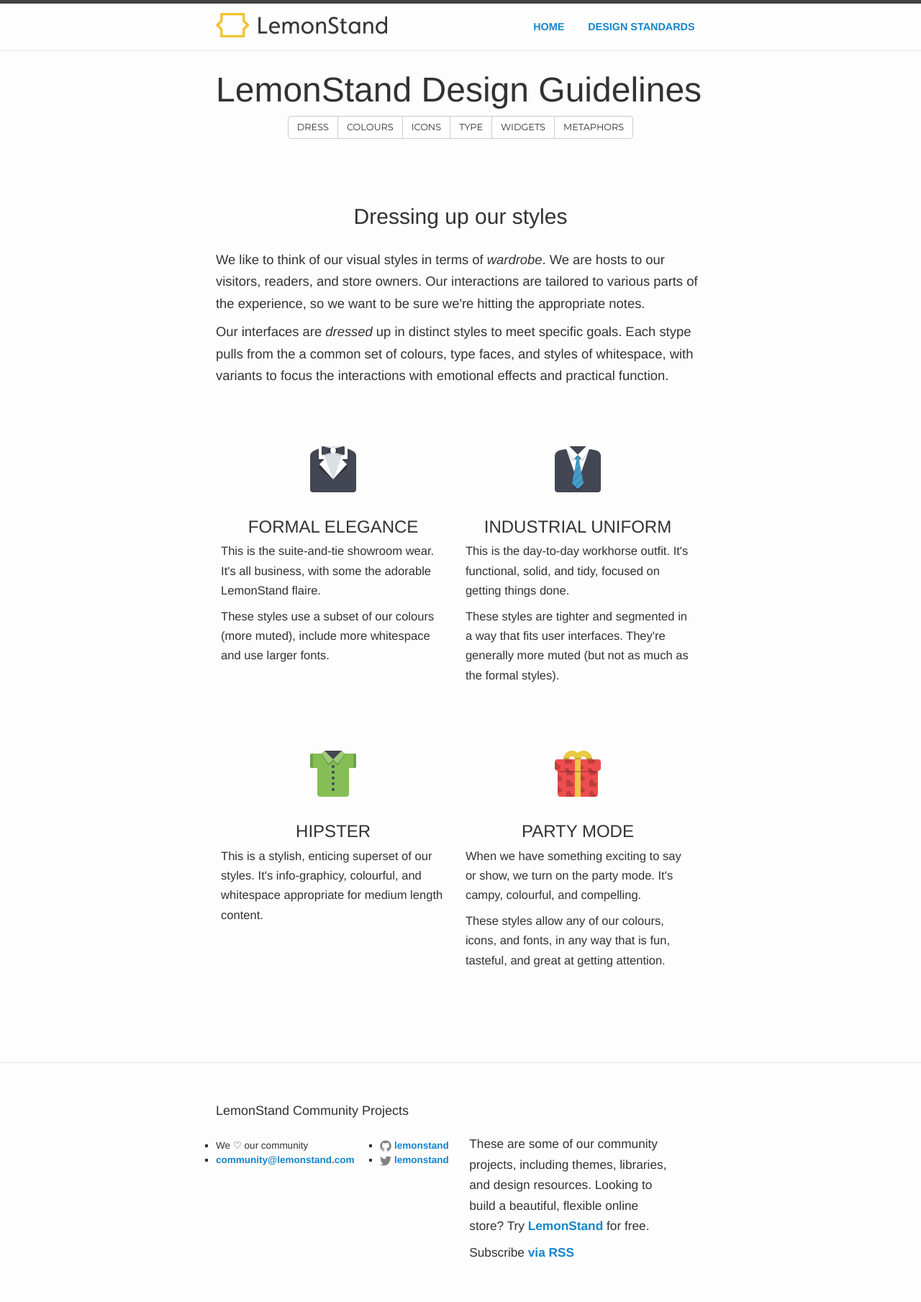
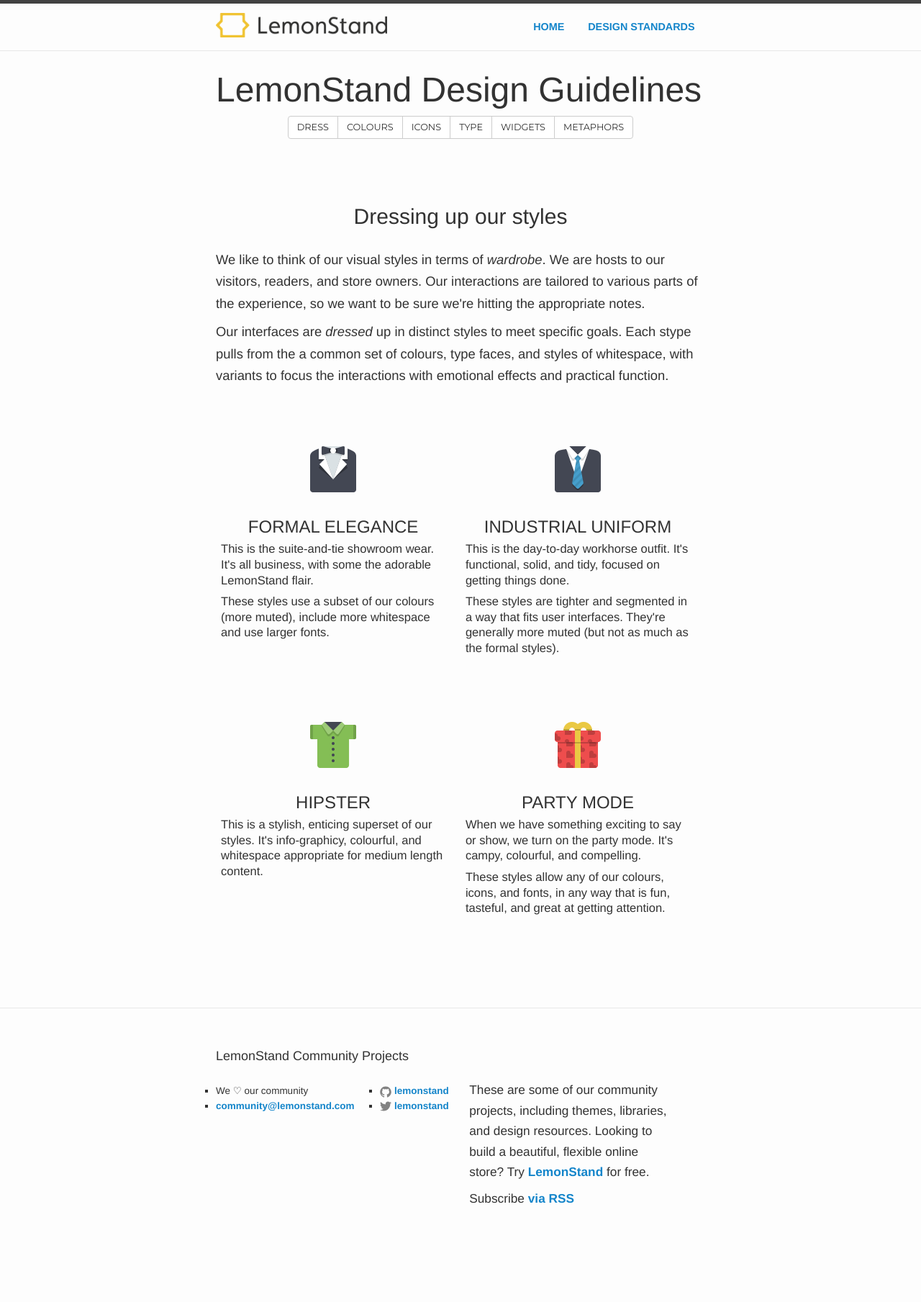
Before and after one commit to lemonstand/lemonstand.github.com, a Jekyll site: the page built from _guidelines/index.html, in a window 1280 px wide. Shown: the whole page at 72% size. Built offline with Jekyll 4.4.1, drawn with Linux system fonts in a browser that asks for light colours; nearby versions of some CDN libraries; after the commit the page ends 1733 px from its top, so only the background shows below that.

Commit message:
Improves the dress styles and text.

```diff
--- a/_guidelines/dress-template.html
+++ b/_guidelines/dress-template.html
@@ -8,7 +8,7 @@
     <li>
         <img src="/assets/tuxedo.png" alt="Formal">
         <h3>Formal elegance</h3>
-        <p>This is the suite-and-tie showroom wear. It's all business, with some the adorable LemonStand flaire.</p>
+        <p>This is the suite-and-tie showroom wear. It's all business, with some the adorable LemonStand flair.</p>
         <p>These styles use a subset of our colours (more muted), include more whitespace and use larger fonts.</p>
     </li>
 
--- a/_sass/_lemonstand.scss
+++ b/_sass/_lemonstand.scss
@@ -303,6 +303,8 @@
 
 			p {
 				text-align: left;
+				line-height: 130%;
+				font-weight: 300;
 			}
 
 		}
```
